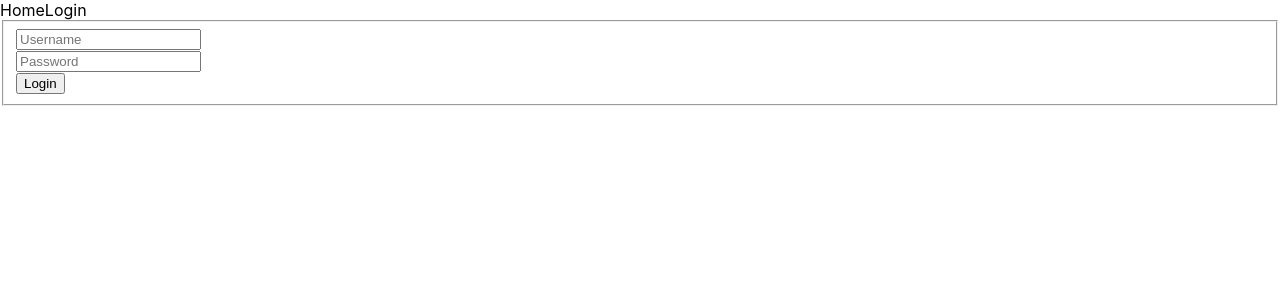
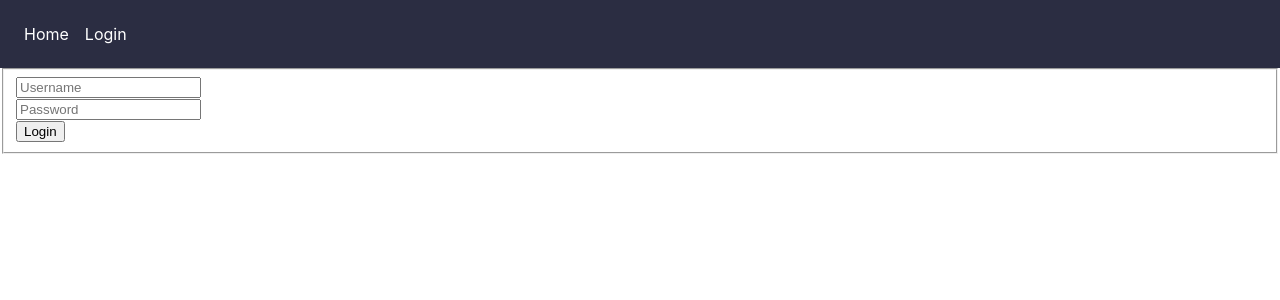
Before and after one commit to btfredr/crud, a React (Create React App) app: page /login in a window 1280 px wide. Shown: the top 300 px of the page. Built offline with nearby package versions, Linux system fonts and the light colour scheme.

Commit message:
added some sstyling and fixed error in edit form

```diff
--- a/src/App.css
+++ b/src/App.css
@@ -10,3 +10,30 @@ a {
   text-decoration: none;
   color: black;
 }
+
+.nav {
+  background-color: #2b2d42;
+  color: white;
+  padding: 1rem;
+}
+
+.nav-item {
+  color: white;
+  display: inline-block;
+  padding: 0.5rem;
+}
+
+.nav-btn {
+  border: none;
+  padding: 0.3rem;
+  cursor: pointer;
+}
+
+.product {
+  background-color: whitesmoke;
+  width: 100%;
+  max-width: 500px;
+  padding: 1rem;
+  margin: 1rem;
+  box-shadow: 10px 10px 25px 0px rgba(0, 0, 0, 0.21);
+}
--- a/src/components/Item.js
+++ b/src/components/Item.js
@@ -1,9 +1,9 @@
-const Item = props => {
+const Item = (props) => {
   const { title, description, image_url, price } = props;
   return (
-      <div style={{ width: '100%', maxWidth: '500px' }}>
+    <div className="product">
       <h2>{title}</h2>
-        <img src={image_url} alt={title} style={{ width: '100%' }} />
+      <img src={image_url} alt={title} style={{ width: "100%" }} />
       <h3>{price}</h3>
       <p>{description}</p>
     </div>
--- a/src/components/Nav.js
+++ b/src/components/Nav.js
@@ -1,6 +1,6 @@
-import { useContext } from 'react';
-import { Link, useHistory } from 'react-router-dom';
-import AuthContext from '../context/AuthContext';
+import { useContext } from "react";
+import { Link, useHistory } from "react-router-dom";
+import AuthContext from "../context/AuthContext";
 
 const Nav = () => {
   const [auth, setAuth] = useContext(AuthContext);
@@ -9,23 +9,31 @@ const Nav = () => {
 
   const logout = () => {
     setAuth(null);
-        history.push('/');
+    history.push("/");
   };
 
-
   return (
-        <nav>
-            <Link to='/'>Home</Link>
+    <nav className="nav">
+      <Link to="/" className="nav-item">
+        Home
+      </Link>
       {auth ? (
         <>
-                    <Link to='/products'>Products</Link> | {' '}
-                    <button onClick={logout}>Log out</button>
+          <Link to="/products" className="nav-item">
+            Products
+          </Link>{" "}
+          |{" "}
+          <button onClick={logout} className="nav-btn">
+            Log out
+          </button>
         </>
       ) : (
-                <Link to='/login'>Login</Link>
+        <Link to="/login" className="nav-item">
+          Login
+        </Link>
       )}
     </nav>
   );
 };
 
-export default Nav
+export default Nav;
--- a/src/pages/EditProduct.js
+++ b/src/pages/EditProduct.js
@@ -69,7 +69,7 @@ const EditProduct = () => {
               ref={register}
               defaultValue={product.title}
             />
-            {errors.title && <p>{errors.identifier.message}</p>}
+            {errors.title && <p>{errors.title.message}</p>}
           </div>
 
           <div>
```
Lines whose indentation alone changed are shown as unchanged.
